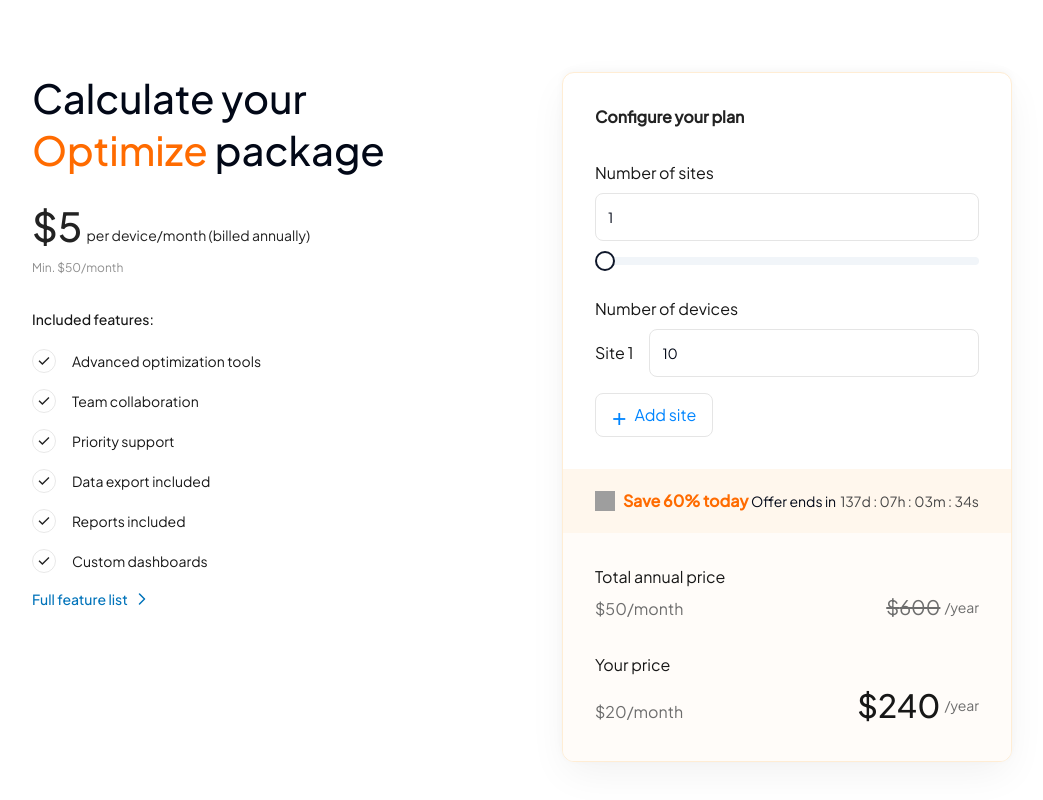
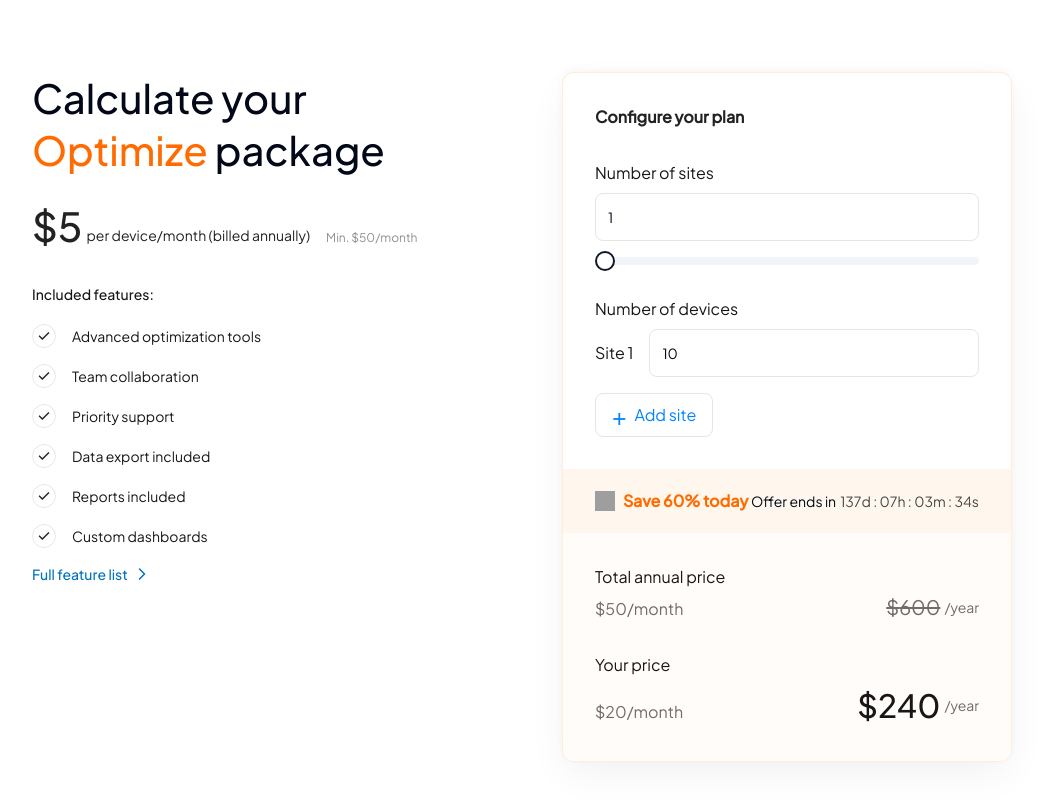
Before and after one commit to OmriPanoramic/p-820711, a React (Vite) app: page / in a window 1280 px wide. Shown: the part 1623-2423 px from the top of the page, without its empty margins (118-1161 px from the left). Built offline with nearby package versions, Linux system fonts and the light colour scheme; grey boxes are pictures that could not be loaded.

Commit message:
Align pricing text
Align the "$5 per device/month" text to the bottom of its container.

```diff
--- a/src/components/pricing/PricingCalculator.tsx
+++ b/src/components/pricing/PricingCalculator.tsx
@@ -1,3 +1,4 @@
+
 import { Input } from "@/components/ui/input";
 import { Slider } from "@/components/ui/slider";
 import { useState } from "react";
@@ -22,6 +23,7 @@ export const PricingCalculator = () => {
                     </h2>
 
                     <div className="mt-6">
+                        <div className="flex items-end gap-4">
                             <div className="flex items-baseline">
                                 <span className="text-[#222] text-[40px] font-medium leading-[130%] font-jakarta" style={{ fontFeatureSettings: "'calt' off" }}>
                                     $5
@@ -30,8 +32,9 @@ export const PricingCalculator = () => {
                                     per device/month (billed annually)
                                 </span>
                             </div>
-                        <div className="text-[#909090] text-xs font-normal leading-[140%] mt-2">
+                            <div className="text-[#909090] text-xs font-normal leading-[140%] mb-1.5">
                                 Min. $50/month
+                            </div>
                         </div>
                     </div>
 
```
Lines whose indentation alone changed are shown as unchanged.
